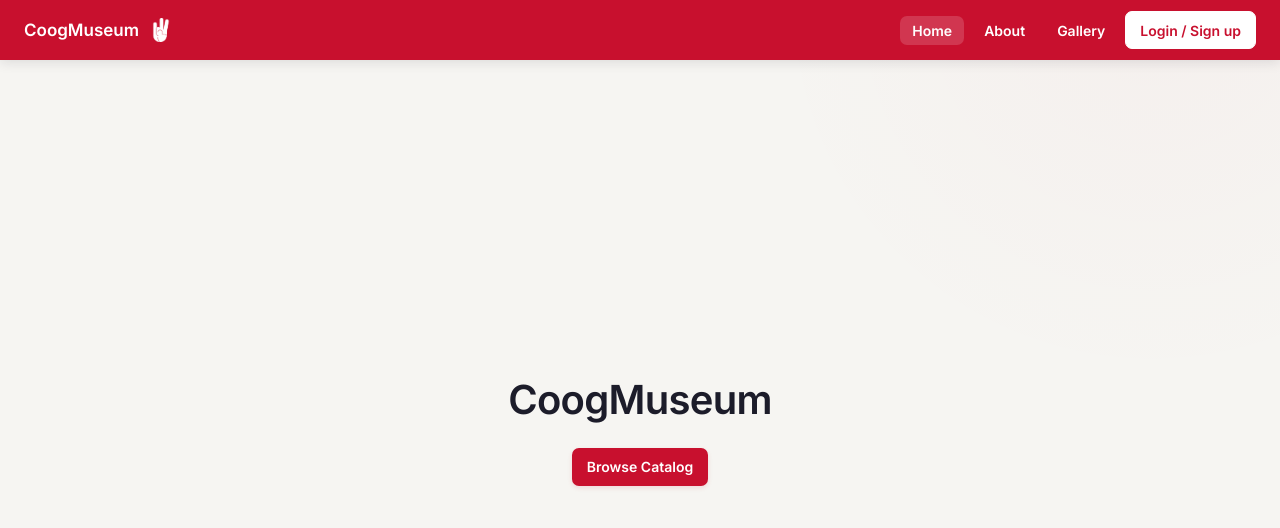
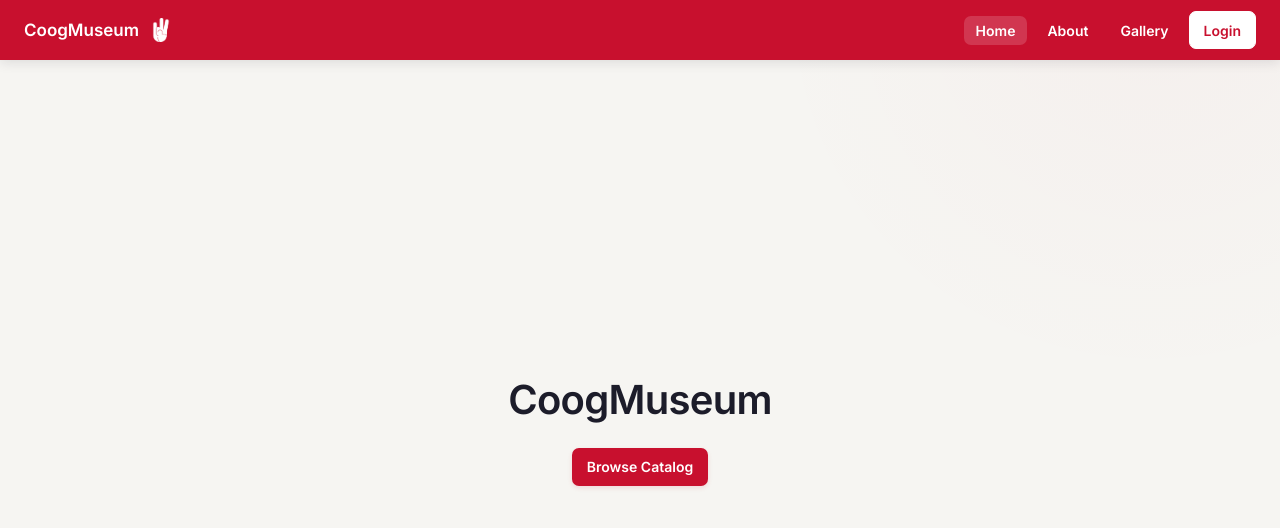
Before and after one commit to ShrinikM/3380-museum, a React (Vite) app in the folder frontend/: page / in a window 1280 px wide. Shown: the top 528 px of the page. Built offline with nearby package versions, Linux system fonts and the light colour scheme.

Commit message:
Login button

```diff
--- a/frontend/src/components/PublicNavbar.jsx
+++ b/frontend/src/components/PublicNavbar.jsx
@@ -28,7 +28,7 @@ function PublicNavbar(){
         </NavLink>
 
         <NavLink to="/login" className="btn secondary">
-          Login / Sign up
+          Login
         </NavLink>
       </nav>
     </header>
```
